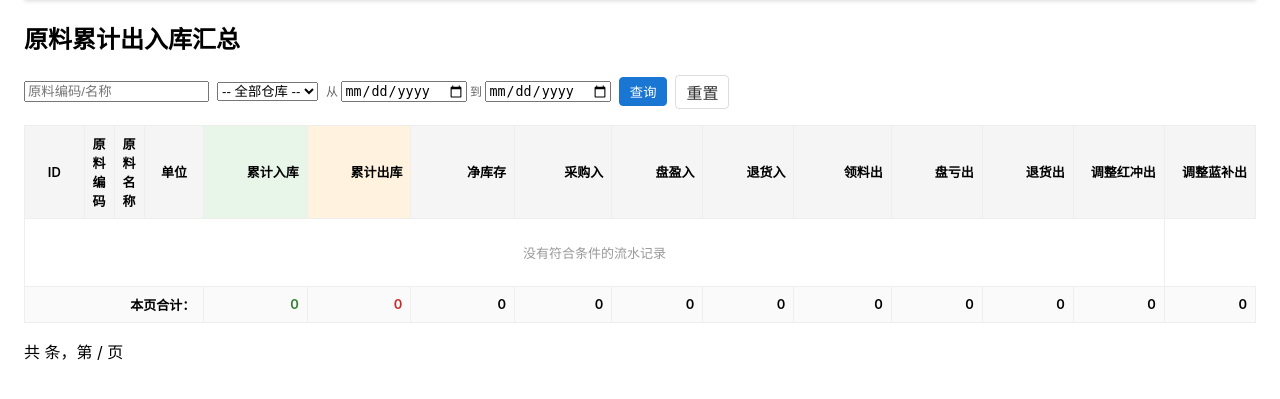
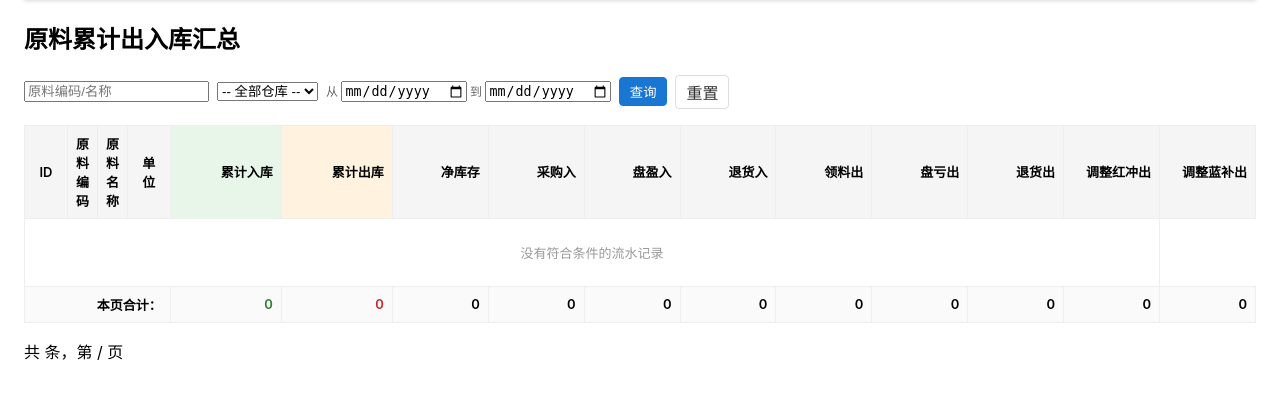
Before and after one commit to chenzaiping-dev/taiyang, a Flask app: template templates/inventory/material_io_summary.html in a window 1280 px wide. Shown: the part 76-475 px from the top of the page. Run offline with Flask 3, Linux system fonts and the light colour scheme; the template is opened without the code that fills it, so the values that code supplies are empty.

Commit message:
adjust html th width

```diff
--- a/templates/inventory/material_io_summary.html
+++ b/templates/inventory/material_io_summary.html
@@ -45,22 +45,22 @@
 <table style="width:100%;border-collapse:collapse;font-size:13px;">
   <thead>
     <tr style="background:#f5f5f5;">
-      <th style="width:60px;">ID</th>
+      <th style="width:30px;">ID</th>
       <th>原料编码</th>
       <th>原料名称</th>
-      <th style="width:60px;">单位</th>
+      <th style="width:30px;">单位</th>
       {% if warehouse_id %}<th>仓库</th>{% endif %}
-      <th style="width:130px;text-align:right;background:#e8f5e9;">累计入库</th>
-      <th style="width:130px;text-align:right;background:#fff3e0;">累计出库</th>
-      <th style="width:130px;text-align:right;">净库存</th>
-      <th style="width:120px;text-align:right;">采购入</th>
-      <th style="width:110px;text-align:right;">盘盈入</th>
-      <th style="width:110px;text-align:right;">退货入</th>
-      <th style="width:120px;text-align:right;">领料出</th>
-      <th style="width:110px;text-align:right;">盘亏出</th>
-      <th style="width:110px;text-align:right;">退货出</th>
-      <th style="width:110px;text-align:right;">调整红冲出</th>
-      <th style="width:110px;text-align:right;">调整蓝补出</th>
+      <th style="width:120px;text-align:right;background:#e8f5e9;">累计入库</th>
+      <th style="width:120px;text-align:right;background:#fff3e0;">累计出库</th>
+      <th style="width:100px;text-align:right;">净库存</th>
+      <th style="width:100px;text-align:right;">采购入</th>
+      <th style="width:100px;text-align:right;">盘盈入</th>
+      <th style="width:100px;text-align:right;">退货入</th>
+      <th style="width:100px;text-align:right;">领料出</th>
+      <th style="width:100px;text-align:right;">盘亏出</th>
+      <th style="width:100px;text-align:right;">退货出</th>
+      <th style="width:100px;text-align:right;">调整红冲出</th>
+      <th style="width:100px;text-align:right;">调整蓝补出</th>
     </tr>
   </thead>
   <tbody>
```
